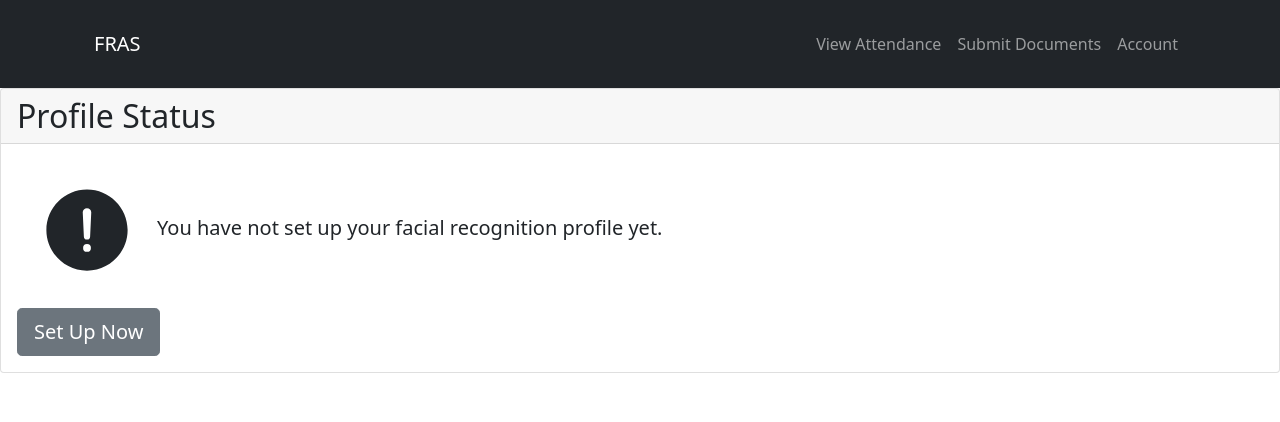
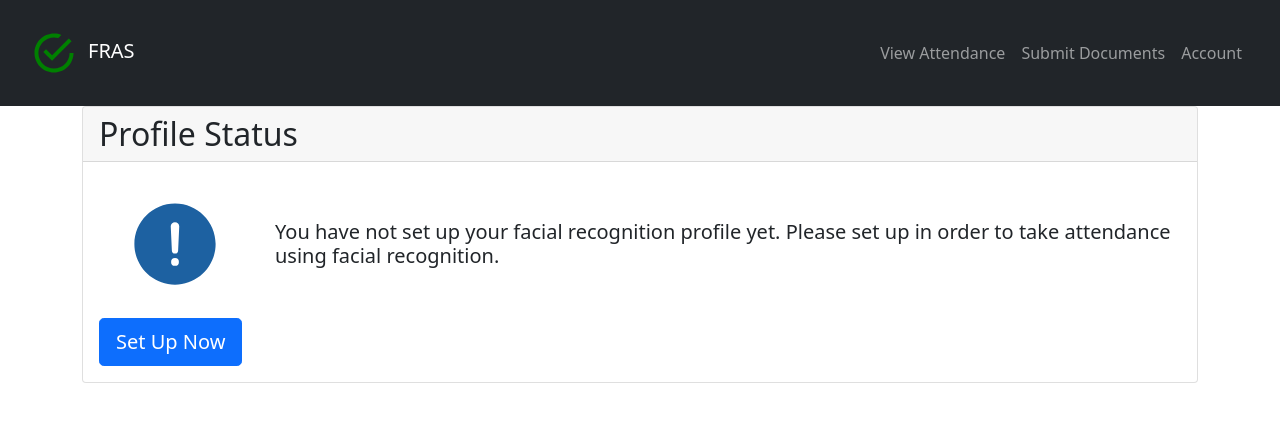
Before and after one commit to CZ3002-Advanced-Software-Engineering/client, a React (Create React App) app: page /student_home in a window 1280 px wide. Shown: the top 422 px of the page. Built offline with nearby package versions, Linux system fonts and the light colour scheme.

Commit message:
complete profile status cards on student home

```diff
--- a/public/index.html
+++ b/public/index.html
@@ -37,6 +37,5 @@
 
       To begin the development, run `npm start` or `yarn start`.
       To create a production bundle, use `npm run build` or `yarn build`.
-    -->
-  </body>
+    --></body>
 </html>
--- a/src/components/navbarStudent.jsx
+++ b/src/components/navbarStudent.jsx
@@ -1,13 +1,26 @@
 import React from 'react'
-import { Navbar, Nav, Container } from 'react-bootstrap'
+import { Navbar, Nav } from 'react-bootstrap'
+import { IoMdCheckmarkCircleOutline } from 'react-icons/io'
 
 const StudentNavbar = () => (
     <>
         <div className="row">
             <div className="col-md-12">
-                <Navbar bg="dark" variant="dark" expand="lg" className="py-4">
-                    <Container>
-                        <Navbar.Brand href="/student_home">FRAS</Navbar.Brand>
+                <Navbar
+                    bg="dark"
+                    variant="dark"
+                    expand="lg"
+                    className="py-4"
+                    style={{ padding: 30 }}
+                >
+                    <Navbar.Brand href="/student_home">
+                        <IoMdCheckmarkCircleOutline
+                            size="3rem"
+                            color="green"
+                            style={{ marginRight: 10 }}
+                        />
+                        FRAS
+                    </Navbar.Brand>
                     <Navbar.Toggle />
                     <Navbar.Collapse>
                         <Nav className="ms-auto">
@@ -20,7 +33,6 @@ const StudentNavbar = () => (
                             <Nav.Link href="/account">Account</Nav.Link>
                         </Nav>
                     </Navbar.Collapse>
-                    </Container>
                 </Navbar>
             </div>
         </div>
--- a/src/pages/signin.js
+++ b/src/pages/signin.js
@@ -1,5 +1,5 @@
 import React, { useState } from 'react'
-import { Card, Form, Button, Dropdown } from 'react-bootstrap/'
+import { Card, Form, Button } from 'react-bootstrap/'
 import '../styles/signin.css'
 import { useHistory } from 'react-router-dom'
 import { IoMdCheckmarkCircleOutline } from 'react-icons/io'
@@ -29,9 +29,10 @@ export default function SignIn() {
         <div className="Login">
             <Card bg="light">
                 <Card.Body>
-                    <IoMdCheckmarkCircleOutline size="25%" color="green" />
+                    <IoMdCheckmarkCircleOutline size="10rem" color="green" />
                     <br />
-                    <h1>Sign In</h1>
+                    <h1>FRAS</h1>
+                    <h4>Sign In</h4>
                     <Form onSubmit={handleSubmit}>
                         <Form.Group
                             className="input-field"
--- a/src/pages/student_home.js
+++ b/src/pages/student_home.js
@@ -1,38 +1,81 @@
 import React from 'react'
-import { Card, Button } from 'react-bootstrap/'
+import { Card, Container } from 'react-bootstrap/'
 import { IoAlertCircle } from 'react-icons/io5'
+import { FaUserCheck } from 'react-icons/fa'
 import StudentNavbar from '../components/navbarStudent'
 import CommonButton from '../components/button'
+import '../styles/studentHome.css'
 
 export default function StudentHome() {
     const hasSetUp = false
 
-    const onClick = () => {
+    const setup = () => {
         console.log('hello')
     }
+
+    const profileDoneCard = (
+        <Card.Body>
+            <Card.Text as="h5">
+                <div className="row">
+                    <div className="icon-col">
+                        <FaUserCheck
+                            className="icon"
+                            size="100"
+                            color="green"
+                        />
+                    </div>
+
+                    <div className="col text">
+                        Your facial recognition profile has been set up. You are
+                        ready to take attendance using facial recognition.
+                    </div>
+                </div>
+            </Card.Text>
+            <CommonButton
+                variant="primary"
+                size="lg"
+                handleClick={setup}
+                text="Update Profile"
+            />
+        </Card.Body>
+    )
+
+    const profileUndoneCard = (
+        <Card.Body>
+            <Card.Text as="h5">
+                <div className="row">
+                    <div className="icon-col my-auto">
+                        <IoAlertCircle
+                            className="icon"
+                            size="100"
+                            color="#1d61a1"
+                        />
+                    </div>
+                    <div className="col text">
+                        You have not set up your facial recognition profile yet.
+                        Please set up in order to take attendance using facial
+                        recognition.
+                    </div>
+                </div>
+            </Card.Text>
+            <CommonButton
+                variant="primary"
+                size="lg"
+                handleClick={setup}
+                text="Set Up Now"
+            />
+        </Card.Body>
+    )
 
     return (
         <div>
             <StudentNavbar />
-            <Card className="card">
-                <Card.Header as="h2">Profile Status</Card.Header>
-                <Card.Body>
-                    <Card.Text as="h5">
-                        <IoAlertCircle
-                            className="icon"
-                            size="100"
-                            style={{ margin: 20 }}
-                        />
-                        You have not set up your facial recognition profile yet.
-                    </Card.Text>
-                    <CommonButton
-                        variant="secondary"
-                        size="lg"
-                        handleClick={onClick}
-                        text="Set Up Now"
-                    />
-                </Card.Body>
-            </Card>
+            <Container>
+                <Card className="card">
+                    <Card.Header as="h2">Profile Status</Card.Header>
+                    {hasSetUp ? profileDoneCard : profileUndoneCard}
+                </Card>
+            </Container>
         </div>
     )
 }
--- a/src/styles/signin.css
+++ b/src/styles/signin.css
@@ -5,6 +5,10 @@
     }
 
     h1 {
+        font-weight: bold;
+    }
+
+    h4 {
         margin: 1.5rem;
     }
 
--- a/src/styles/studentHome.css
+++ b/src/styles/studentHome.css
@@ -1,5 +1,14 @@
-.card {
-    text-align: center;
+.icon {
+    margin: auto;
+}
+
+.icon-col {
+    display: flex;
     justify-content: center;
-    display: flex;
+    width: 11rem;
+    padding: 1rem;
 }
+
+.text {
+    margin: auto;
+}
```
Lines whose indentation alone changed are shown as unchanged.
